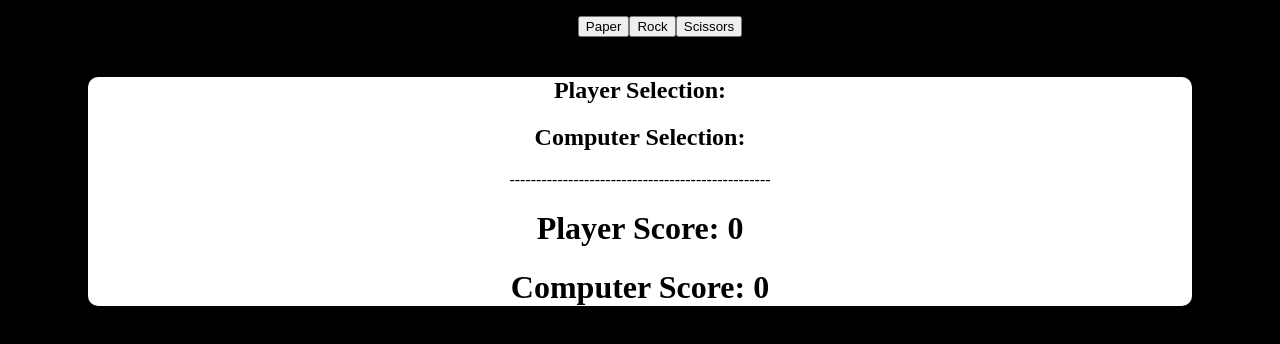
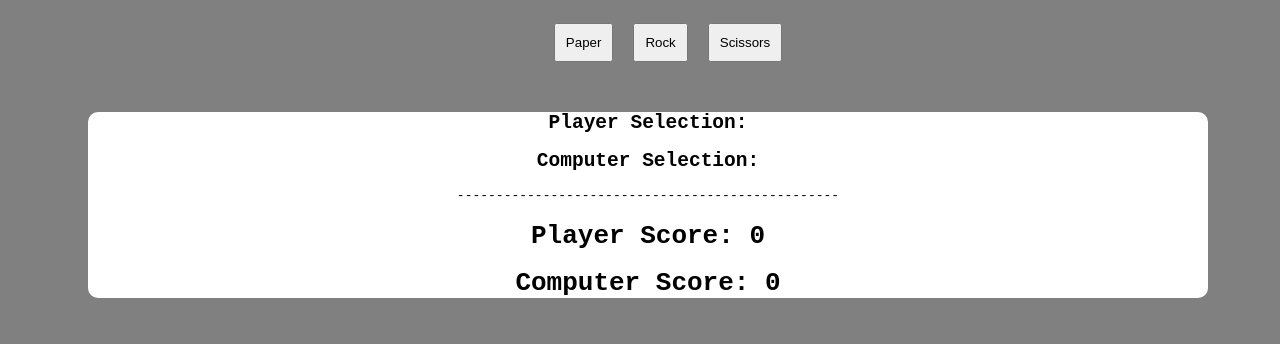
Before and after one commit to dtimput/rock-paper-scissors, a plain HTML site: page index.html in a window 1280 px wide. Drawn offline with Linux system fonts and the light colour scheme.

Commit message:
Made slight styling changees

```diff
--- a/style.css
+++ b/style.css
@@ -1,10 +1,12 @@
 html{
-    background-color: black;
+    background-color: gray;
     height: 100%;
+    font-family: monospace;
 }
 
 body{
     height: 100%;
+    width: 100%;
 }
 
 .playerOptions{
@@ -12,6 +14,11 @@ body{
     list-style-type: none;
     justify-content: center;
     align-items: center;
+}
+
+.option{
+    margin: 10px;
+    padding: 10px;
 }
 
 .scoreboard{
```
